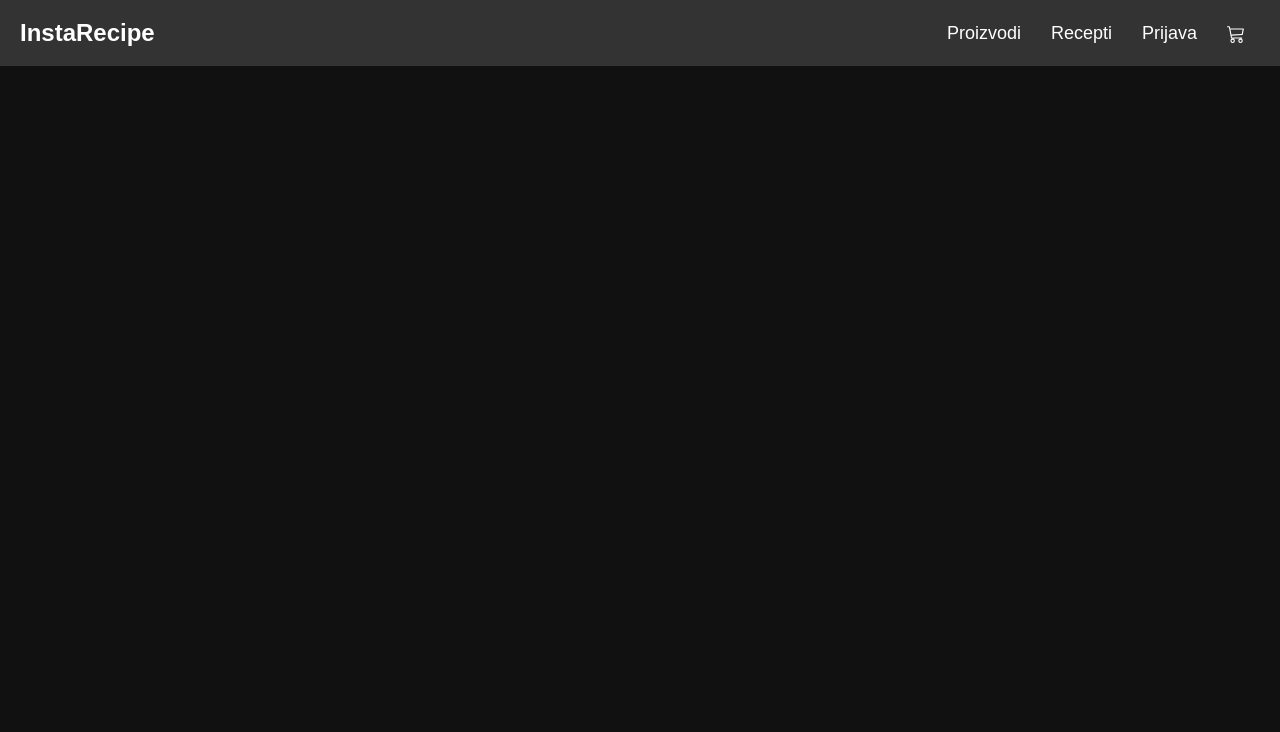
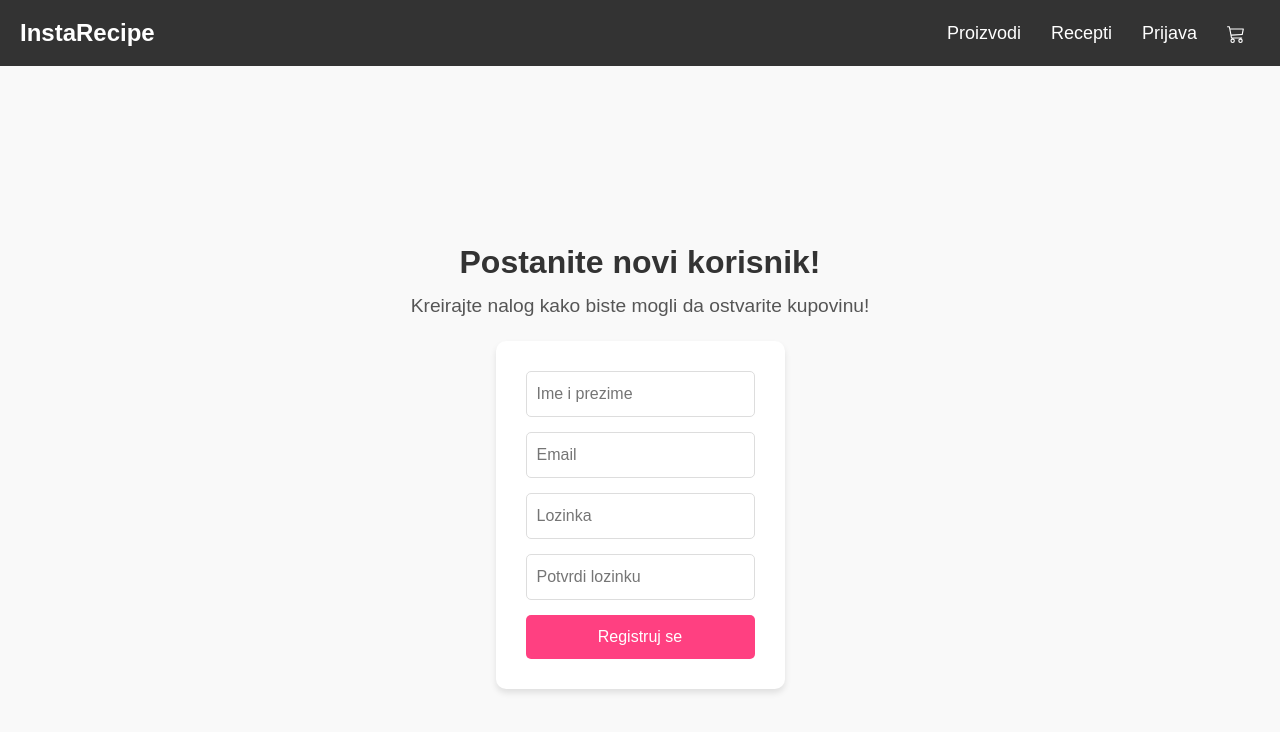
Before and after one commit to elab-development/internet-tehnologije-2024-projekat-recepti_20210145_20210151, a React (Create React App) app in the folder prodavnicajs/: page /register in a window 1280 px wide. Shown: the top 732 px of the page. Built offline with nearby package versions, Linux system fonts and the light colour scheme.

Commit message:
Registracija

```diff
--- a/prodavnicajs/src/App.css
+++ b/prodavnicajs/src/App.css
@@ -133,6 +133,93 @@ body {
   }
 
   .login-subtitle {
+    font-size: 1rem;
+  }
+}
+/*Registracija*/
+.registration-container {
+  display: flex;
+  flex-direction: column;
+  align-items: center;
+  justify-content: center;
+  min-height: 100vh;
+  background-color: #f9f9f9;
+  padding: 20px;
+}
+
+.registration-title {
+  font-size: 2rem;
+  font-weight: bold;
+  color: #333;
+  margin-bottom: 10px;
+  text-align: center;
+}
+
+.registration-subtitle {
+  font-size: 1.2rem;
+  color: #555;
+  margin-bottom: 20px;
+  text-align: center;
+}
+
+.registration-form {
+  display: flex;
+  flex-direction: column;
+  align-items: center;
+  width: 100%;
+  max-width: 400px;
+  background: #fff;
+  padding: 30px;
+  border-radius: 10px;
+  box-shadow: 0 4px 6px rgba(0, 0, 0, 0.1);
+}
+
+.registration-input {
+  width: 100%;
+  padding: 10px;
+  margin-bottom: 15px;
+  font-size: 1rem;
+  border: 1px solid #ddd;
+  border-radius: 5px;
+  box-sizing: border-box;
+  transition: border-color 0.3s;
+}
+
+.registration-input:focus {
+  border-color: #ff4081;
+  outline: none;
+}
+
+.registration-button {
+  width: 100%;
+  padding: 10px;
+  font-size: 1rem;
+  color: #fff;
+  background-color: #ff4081;
+  border: none;
+  border-radius: 5px;
+  cursor: pointer;
+  transition: background-color 0.3s;
+}
+
+.registration-button:hover {
+  background-color: #f61d69;
+}
+
+@media (max-width: 480px) {
+  .registration-container {
+    padding: 10px;
+  }
+
+  .registration-form {
+    padding: 20px;
+  }
+
+  .registration-title {
+    font-size: 1.5rem;
+  }
+
+  .registration-subtitle {
     font-size: 1rem;
   }
 }
--- a/prodavnicajs/src/App.js
+++ b/prodavnicajs/src/App.js
@@ -1,4 +1,5 @@
 import './App.css';
+import RegisterPage from './components/RegisterPage';
 import LogInPage from './components/LogInPage';
 import NavBar from './components/NavBar';
 import Homepage from './components/Homepage';
@@ -12,6 +13,7 @@ function App() {
       <Routes>
         <Route path="/" element={<Homepage />} />
         <Route path="/login" element={<LogInPage />} />
+        <Route path="/register" element={<RegisterPage />} />
        </Routes>
 
     </BrowserRouter>
--- a/prodavnicajs/src/components/LogInPage.jsx
+++ b/prodavnicajs/src/components/LogInPage.jsx
@@ -2,8 +2,12 @@
 import React from 'react'
 import axios from 'axios';
 import{useState} from "react";
+import { useNavigate } from 'react-router-dom';  // Import useNavigate
+
 const LoginPage = () => {
     const [userData, setUserData] = useState({email:"", password:""});
+    const navigate = useNavigate();
+
     function handleInput (e){
         //console.log(e);
         let newUserData = userData;
@@ -15,8 +19,10 @@ const LoginPage = () => {
     function handleLogIn (e) {
         e.preventDefault();
         //axios.defaults.withCredentials = true;
-        axios.post("http://127.0.0.1:8000/api/login", userData).then((res) => {
+        axios.post("http://127.0.0.1:8000/api/login", userData)
+        .then((res) => {
             console.log(res.data);
+            navigate("/");
         })
         .catch((e) => {
             console.log(e);
@@ -43,6 +49,9 @@ const LoginPage = () => {
             onInput = {handleInput}
         />
         <button type="submit" className="login-button">Prijavi se</button>
+        <div className="register-link">
+        <a href="/register">Kreirajte nalog</a>
+        </div>
         </div>
     </form>
   </div>
--- /dev/null
+++ b/prodavnicajs/src/components/RegisterPage.jsx
@@ -0,0 +1,79 @@
+import React, { useState } from 'react';
+import axios from 'axios';
+import { useNavigate } from 'react-router-dom';  // Import useNavigate
+
+const RegisterPage = () => {
+    const [userData, setUserData] = useState({name:"", email:"", password:"", password_confirmation:""});
+    const navigate = useNavigate();
+    function handleInput (e){
+        //console.log(e);
+        console.log(userData);
+        let newUserData = userData;
+        newUserData[e.target.name] = e.target.value;
+        //console.log(newUserData);
+        setUserData(newUserData);
+    }
+
+    function handleRegister (e) {
+        e.preventDefault();
+        if (userData.password !== userData.password_confirmation) {
+            alert("Lozinke se ne poklapaju!");
+            return;
+          }
+        //axios.defaults.withCredentials = true;
+        axios
+        .post("http://127.0.0.1:8000/api/register", userData)
+        .then((res) => {
+            console.log(res.data);
+            navigate("/");
+        })
+        .catch((e) => {
+            console.log(e);
+        });
+    }
+  return (
+    <div className="registration-container">
+    <h1 className="registration-title">Postanite novi korisnik!</h1>
+    <p className="registration-subtitle">Kreirajte nalog kako biste mogli da ostvarite kupovinu!</p>
+    <form onSubmit={handleRegister}>
+        <div className="registration-form">
+        <input
+            type="text"
+            placeholder="Ime i prezime"
+            className="registration-input"
+            name="name"
+            //value={userData.name}
+            onInput = {handleInput}
+        />
+        <input
+            type="email"
+            placeholder="Email"
+            className="registration-input"
+            name="email"
+            //value={userData.email}
+            onInput = {handleInput}
+        />
+        <input
+            type="password"
+            placeholder="Lozinka"
+            className="registration-input"
+            name = "password"
+            //value={userData.password}
+            onInput = {handleInput}
+        />
+        <input
+            type="password"
+            placeholder="Potvrdi lozinku"
+            className="registration-input"
+            name = "password_confirmation"
+            //value={userData.password_confirmation}
+            onInput = {handleInput}
+        />
+        <button type="submit" className="registration-button">Registruj se</button>
+        </div>
+    </form>
+  </div>
+  )
+}
+
+export default RegisterPage
```
